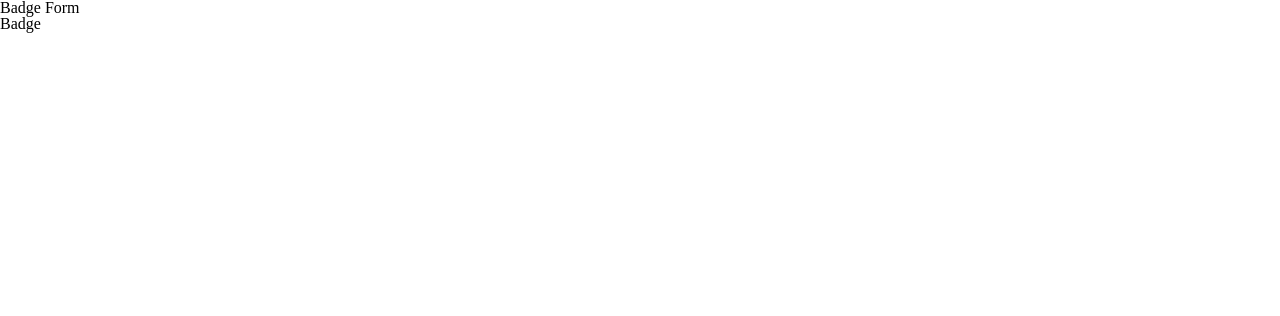
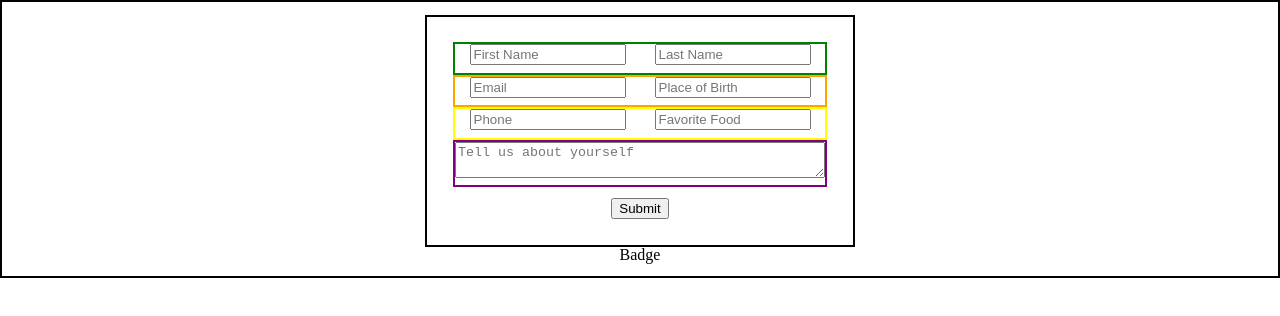
Before and after one commit to zacharybaca/name-badge, a React (Vite) app: page / in a window 1280 px wide. Shown: the top 316 px of the page. Built offline with nearby package versions, Linux system fonts and the light colour scheme.

Commit message:
made major adjustments to form component, still more work is needed

```diff
--- a/src/App.css
+++ b/src/App.css
@@ -0,0 +1,8 @@
+#app-container {
+    display: flex;
+    flex-direction: column;
+    align-items: center;
+    padding-top: 1%;
+    padding-bottom: 1%;
+    border: 2px solid black;
+}
--- a/src/App.jsx
+++ b/src/App.jsx
@@ -6,7 +6,7 @@ function App() {
 
 
   return (
-    <div>
+    <div id="app-container">
       <BadgeForm />
       <BadgeList />
     </div>
--- a/src/components/BadgeForm.jsx
+++ b/src/components/BadgeForm.jsx
@@ -2,8 +2,66 @@
 import "./badge-form.css";
 export default function BadgeForm() {
     return (
-        <div>
-            <h1>Badge Form</h1>
-        </div>
+            <form id="badge-form">
+                <div id="name-container">
+                    <input
+                        type="text"
+                        id="first-name"
+                        name="firstName"
+                        placeholder="First Name"
+                    />
+
+                    <input
+                        type="text"
+                        id="last-name"
+                        name="lastName"
+                        placeholder="Last Name"
+                    />
+                </div>
+
+                <div id="personal-info-container">
+                    <input
+                        type="email"
+                        id="email"
+                        name="email"
+                        placeholder="Email"
+                    />
+
+                    <input
+                        type="text"
+                        id="birthplace"
+                        name="birthplace"
+                        placeholder="Place of Birth"
+                    />
+                </div>
+
+                <div id="other-info-container">
+                    <input
+                        type="tel"
+                        id="phone"
+                        name="phone"
+                        placeholder="Phone"
+                    />
+
+                    <input
+                        type="text"
+                        id="food"
+                        name="food"
+                        placeholder="Favorite Food"
+                    />
+                </div>
+
+                <div id="about-container">
+                    <textarea
+                        placeholder="Tell us about yourself"
+                    />
+                </div>
+
+                <div id="button-container">
+                    <button> Submit</button>
+                </div>
+
+
+            </form>
     )
 }
--- a/src/components/badge-form.css
+++ b/src/components/badge-form.css
@@ -0,0 +1,53 @@
+#badge-form {
+    display: flex;
+    flex-direction: column;
+    border: 2px solid black;
+    padding: 2%;
+}
+
+#name-container {
+    display: flex;
+    justify-content: space-around;
+    padding-bottom: 2%;
+    max-width: 100%;
+    border: 2px solid green;
+}
+
+#personal-info-container {
+    display: flex;
+    justify-content: space-around;
+    padding-bottom: 2%;
+    max-width: 100%;
+    border: 2px solid orange;
+}
+
+#other-info-container {
+    display: flex;
+    justify-content: space-around;
+    padding-bottom: 2%;
+    max-width: 100%;
+    border: 2px solid yellow;
+}
+
+#about-container {
+    display: flex;
+    padding-bottom: 2%;
+    max-width: 100%;
+    border: 2px solid purple;
+}
+
+#about-container textarea {
+    width: 100%;
+}
+
+#button-container {
+    display: flex;
+    justify-content: center;
+    max-width: 100%;
+    padding-top: 3%;
+}
+
+input[type="text"], input[type="email"], input[type="tel"] {
+    width: 40%;
+
+}
```
